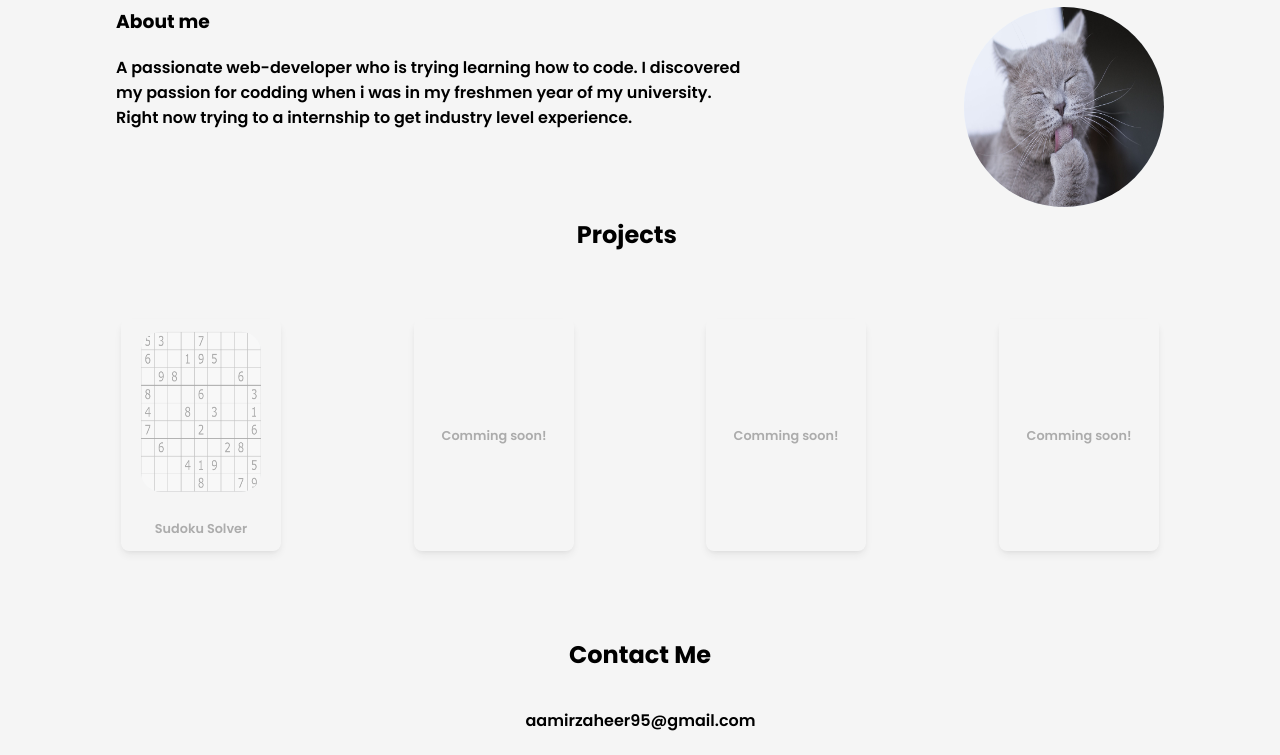
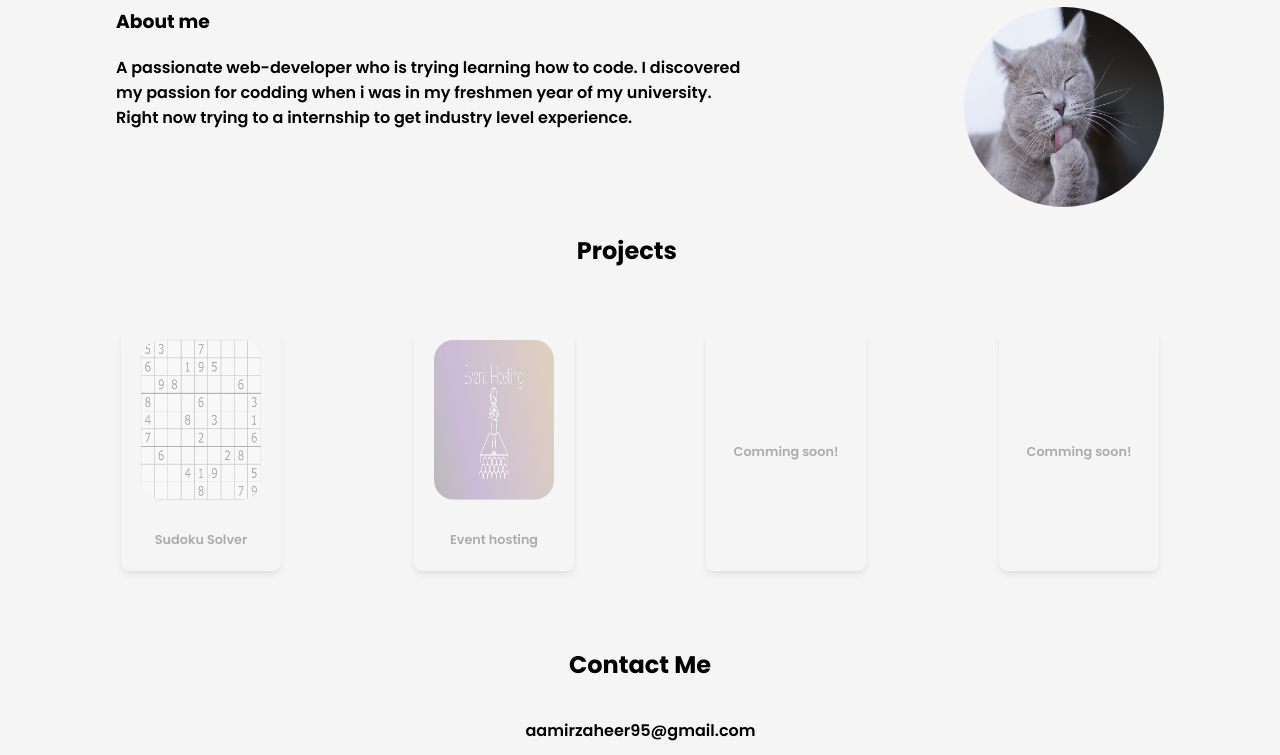
Before and after one commit to zaheerAamir/My-Portfolio, a plain HTML site: page index.html in a window 1280 px wide. Shown: the part 511-1266 px from the top of the page. Drawn offline with Linux system fonts and the light colour scheme.

Commit message:
new project added

```diff
--- a/index.html
+++ b/index.html
@@ -20,7 +20,7 @@
         <ul class="navlist">
             <li><a href="#mainFour" class="aOne">Contact me</a></li>
             <li><a href="#mainTwo" class="aTwo">About me</a></li>
-            <li><a href="#mainThree" class="aThree">Projects</a></li>
+            <li><a href="#mainThree"  class="aThree">Projects</a></li>
         </ul>
         <button class="respNav">
             <img src="./portimages/icons8-hamburger-64.png" alt="" id="omg">
@@ -56,20 +56,25 @@
     <div id="mainThree">
         <h2 class="proj">Projects</h2>
         <footer id="nope">
-            <div id="proj1">
+            <div id="proj">
                 <img src="./portimages/sdokuimage.PNG" alt="" class="sdoku">
-                <a href=" https://sdoku-solver.netlify.app" class="oneAnc">
-                    <p class="title">Sudoku Solver</p>
+                <a href=" https://sdoku-solver.netlify.app" class="title">
+                    <p >Sudoku Solver</p>
                 </a>
             </div>
-            <div id="proj2">Comming soon!</div>
-            <div id="proj3">Comming soon!</div>
-            <div id="proj4">Comming soon!</div>
+            <div id="proj">
+                <img src="./portimages/new-image.jpg" alt="" class="sdoku">
+                <a href=" https://sdoku-solver.netlify.app" class="title2">
+                    <p >Event hosting</p>
+                </a>
+            </div>
+            <div id="proj">Comming soon!</div>
+            <div id="proj">Comming soon!</div>
         </footer>
     </div>
     <div id="mainFour">
         <h2 class="cont">Contact Me</h2>
-        <p id="mail">aamirzaheer95@gmail.com</p>
+        <p id="mail"><a href="mailto:aamirzaheer95@gmail.com" class="title5">aamirzaheer95@gmail.com</a></p>
     </div>
 
 
--- a/port.css
+++ b/port.css
@@ -240,6 +240,7 @@ img{
     display: flex;
     flex-direction: column;
     justify-content: space-around;
+    margin-bottom: 10px;
 }
 
 .proj{
@@ -251,15 +252,15 @@ img{
 
 
 #nope{
-    height: 400px;
+    height: fit-content;
     width: 100%;
     display: flex;
     align-items: center;
     justify-content: space-evenly;
 }
 
-#nope div{
-    height: 290px;
+#proj{
+    height: 300px;
     width: 200px;
     border-radius: 10px;
     box-shadow: rgba(50, 50, 50, 0.25) 0 6px 12px -2px, rgba(0, 0, 0, 0.3) 0 3px 7px -3px;
@@ -268,34 +269,14 @@ img{
     transition: all 0.3s ease-in-out;
 }
 
-#nope div:hover{
+#proj:hover{
     opacity: 1;
     transform: scale3d(1, 1, 1);
     transition: all 0.3s ease-in-out;
+    background-color: hsl(0, 0%, 87%);
 }
 
-#proj1{
-    display: flex;
-    flex-direction: column;
-    justify-content: space-around;
-    align-items: center;
-}
-
-#proj2{
-    display: flex;
-    flex-direction: column;
-    justify-content: space-around;
-    align-items: center;
-}
-
-#proj3{
-    display: flex;
-    flex-direction: column;
-    justify-content: space-around;
-    align-items: center;
-}
-
-#proj4{
+#proj{
     display: flex;
     flex-direction: column;
     justify-content: space-around;
@@ -304,6 +285,12 @@ img{
 
 .title{
     margin: 0;
+    text-decoration: none;
+    color: black;
+}
+
+.title:hover{
+    color: hsl(0, 0%, 40%);
 }
 
 .title.dark{
@@ -311,12 +298,28 @@ img{
 }
 
 .title.dark:hover{
-    color: rgba(240, 248, 255, 0.653);
+    color: gray;
 }
 
 .sdoku{
     height: 200px;
     width: 150px;
+}
+
+.title2.dark{
+    color: white;
+}
+
+.title2.dark:hover{
+    color: gray;
+}
+
+.title5.dark{
+    color: white;
+}
+
+.title5.dark:hover{
+    color: gray;
 }
 
 #mainFour{
--- a/port.js
+++ b/port.js
@@ -4,6 +4,7 @@ const list = document.querySelector('.navlist')
 const butt = document.querySelector('#LtoD')
 const ball = document.querySelector('.ball')
 const bod = document.querySelector('body')
+
 
 /* navlist:  */
 const dod = document.querySelector('.aOne')
@@ -12,6 +13,10 @@ const fod = document.querySelector('.aThree')
 
 /* title sudoku solver in the projects section (p tag) */
 const proj = document.querySelector('.title')
+const proj2 = document.querySelector('.title2')
+const proj5 = document.querySelector('.title5')
+
+const dup = document.querySelector('.proj')
 
 /* button About me*/
 const tubb = document.querySelector('#abtme')
@@ -29,7 +34,10 @@ const arr = [
         nop.classList.toggle('dark')
         fod.classList.toggle('dark')
         proj.classList.toggle('dark')
+        proj2.classList.toggle('dark')
+        proj5.classList.toggle('dark')
         tubb.classList.toggle('dark')
+        dup.classList.toggle('dark')
         console.log(butt, 'clicked')
     }
 ]
```
Also changed, not shown: portimages/Screenshot (19)cropped.png (added), portimages/new-image.jpg (added).
